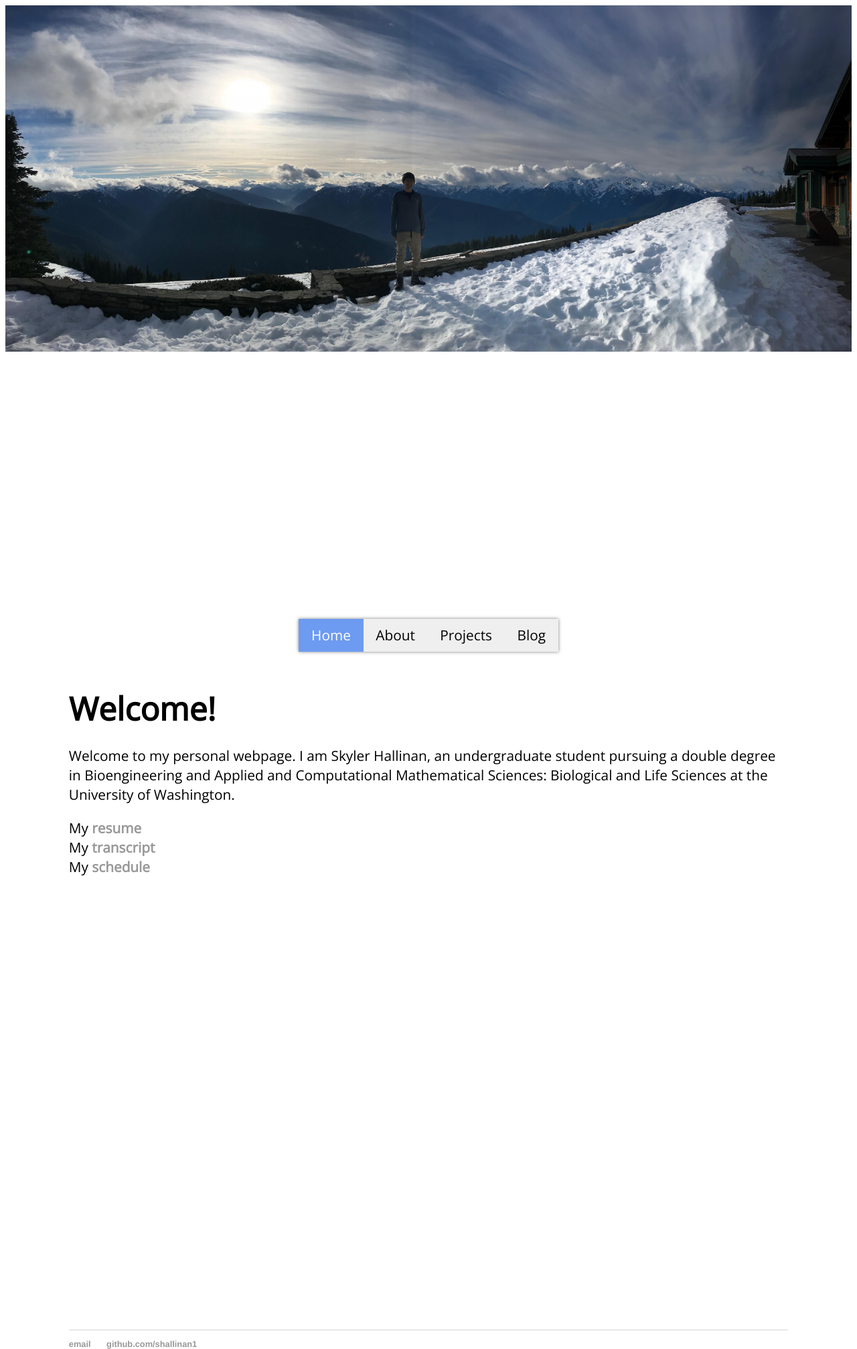
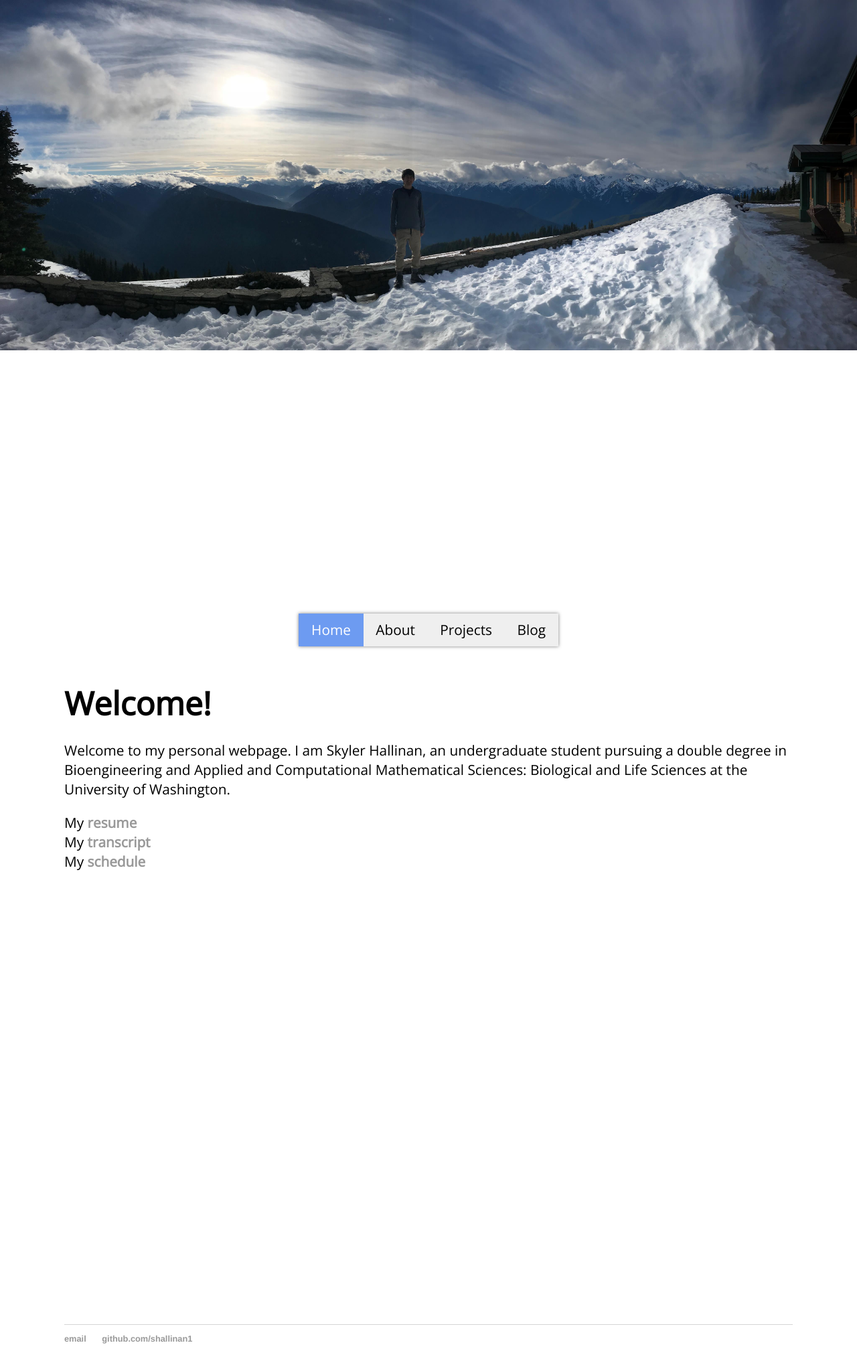
Before and after one commit to shallinan1/shallinan1.github.io, a Jekyll site: the page built from index.md, in a window 1280 px wide. Shown: the whole page at 67% size. Built offline with Jekyll 4.4.1, drawn with Linux system fonts in a browser that asks for light colours.

Commit message:
Update main.css

```diff
--- a/css/main.css
+++ b/css/main.css
@@ -9,6 +9,11 @@
 html,body,.container,.content {
      height: 100%
  }
+
+body,html {
+  margin:0;
+  padding:0;
+}
 
 nav {
     text-align: center
```
